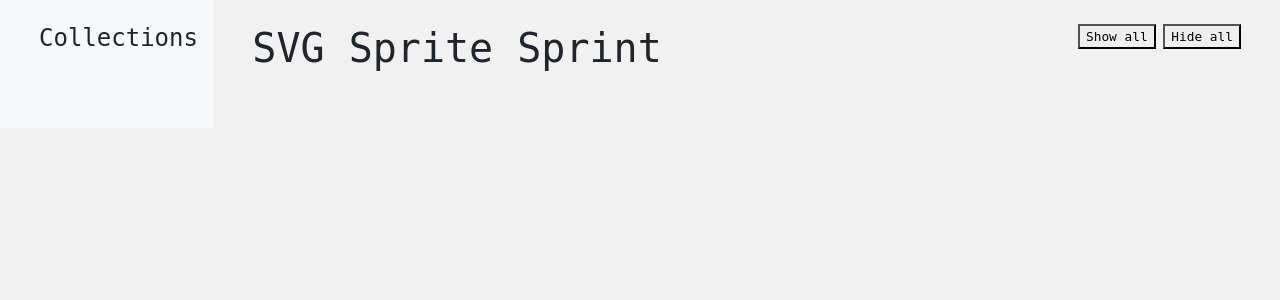
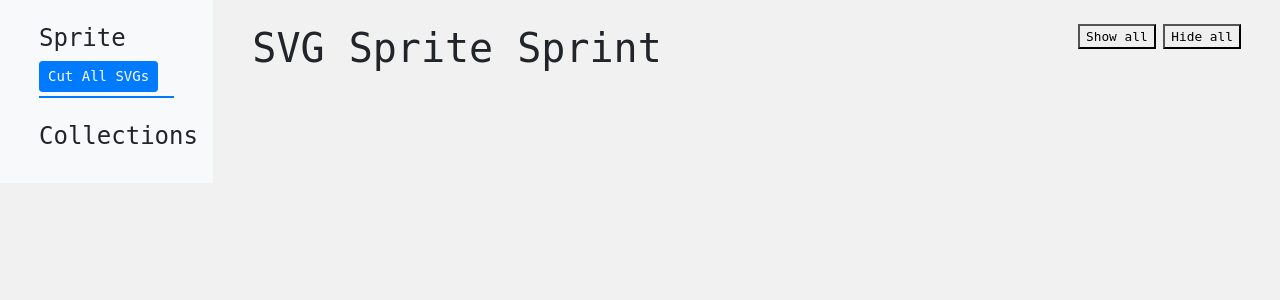
Before and after one commit to arleym/svg-sprite, a PHP site: page / in a window 1280 px wide. Shown: the top 300 px of the page. Run offline with PHP 8.4, Linux system fonts and the light colour scheme; data that the repository does not hold is empty.

Commit message:
Update todos, multiple SVG copy pasting in action

```diff
--- a/css/styles.css
+++ b/css/styles.css
@@ -44,6 +44,9 @@ Sizing the SVG is tricky - wildly different sizes, ratios, and inline attr!
     display: block !important;
     margin: auto !important;
   }
+  .icon-label {
+    max-width: 8.5em;
+  }
 
   /* Hover styles - depending on the SVG markup, this may be stubborn! */
   .svg-icon.active,
@@ -52,14 +55,13 @@ Sizing the SVG is tricky - wildly different sizes, ratios, and inline attr!
     background: #007700;
     color: #fff;
   }
-  /* Removing the hover is a good way to hunt for path fill problems */
-  .svg-icon.active > .svg-copy svg,
+  /* Removing the hover is a good way to hunt for path fill problems
+     Doesn't play nice with every collection, e.g. Material Icons
+  */
+  /*.svg-icon.active > .svg-copy svg,
   .svg-icon:hover > .svg-copy svg * {
     fill: #fff !important;
-  }
-  .icon-label {
-    max-width: 8.5em;
-  }
+  }*/
 
   /* Hidden checkmark we use for sprite building */
   .js-spritecheck {
@@ -105,6 +107,7 @@ a.active {
   height: 22px;
   padding: 0;
   border-radius: 3px;
+  cursor: pointer;
 }
   .svg-copyer svg.icon-paste {
     width: 12px !important;
--- a/index.php
+++ b/index.php
@@ -10,7 +10,7 @@
 <body class="position-relative" data-spy="scroll" data-target="#svg-nav" data-offset="0">
   <svg style="display:none">
     <defs>
-      <?php /* Yup, went there!
+      <?php /* Yup, went there! This is a sprite of SVGs in this app UI
 
         <svg class="icon-paste" viewBox="0 0 16 16" aria-hidden="true">
           <use xlink:href="#icon-paste"></use>
@@ -24,15 +24,16 @@
       </symbol>
     </defs>
   </svg>
+
   <div class="container-fluid">
     <div class="row">
       <div class="col-md-2 bg-light">
-        <div class="p-4" style="position: fixed;">
-          <!-- <h4>Sprite</h4>
-          <div class="mb-4">
-            <textarea id="svg-sprite" rows="10"></textarea>
-            <button class="btn js-copy btn-primary small d-block" data-clipboard-action="copy" data-clipboard-target="#svg-sprite">Copy</button>
-          </div> -->
+        <div class="svg-toolbar p-4">
+          <h4>Sprite</h4>
+          <div id="" class="mb-4 small">
+            <button id="svg-sprite-copyer" class="btn btn-primary btn-sm d-block mb-1" data-clipboard-action="copy" data-clipboard-target="#svg-shortlist">Cut All SVGs</button>
+            <div id="svg-shortlist" class="bg-white border border-primary"></div>
+          </div>
 
           <h4>Collections</h4>
           <ol id="svg-nav" class="navbar d-block m-0 p-0" role="navigation" aria-label="Main navigation">
--- a/js/main.js
+++ b/js/main.js
@@ -35,29 +35,37 @@ $(function() {
   // Selectable icon
   $(".svg-icon").click(function() {
     $(this).toggleClass("active");
+    $(this).find('.svg-copy').clone().appendTo("#svg-shortlist");
   });
 
   // Clipboard usage - uses 3rd party
   // Copy the sprite textarea contents
   new ClipboardJS('.js-copy');
 
-  // Copy the SVG code purely
-  var clipboard = new ClipboardJS('.svg-copyer', {
+  // Copy single SVG code purely
+  new ClipboardJS('.svg-copyer', {
     text: function(trigger) {
       return $(trigger).siblings('.svg-icon').find('.svg-copy').html();
     }
   });
+
+  // Copy SVGs out of div collecting them
+  var clipboard = new ClipboardJS('#svg-sprite-copyer', {
+    text: function(trigger) {
+      return $(trigger).siblings('#svg-shortlist').html();
+    }
+  });
   // // Debugging tools to uncomment:
-  // clipboard.on('success', function(e) {
-  //   console.info('Action:', e.action);
-  //   console.info('Text:', e.text);
-  //   console.info('Trigger:', e.trigger);
-  //   e.clearSelection();
-  // });
-  // clipboard.on('error', function(e) {
-  //   console.error('Action:', e.action);
-  //   console.error('Trigger:', e.trigger);
-  // });
-
+  clipboard.on('success', function(e) {
+    console.info('Action:', e.action);
+    console.info('Text:', e.text);
+    console.info('Trigger:', e.trigger);
+    $('#svg-shortlist').empty();
+    e.clearSelection();
+  });
+  clipboard.on('error', function(e) {
+    console.error('Action:', e.action);
+    console.error('Trigger:', e.trigger);
+  });
 
 });
```
Also changed, not shown: README.md.
